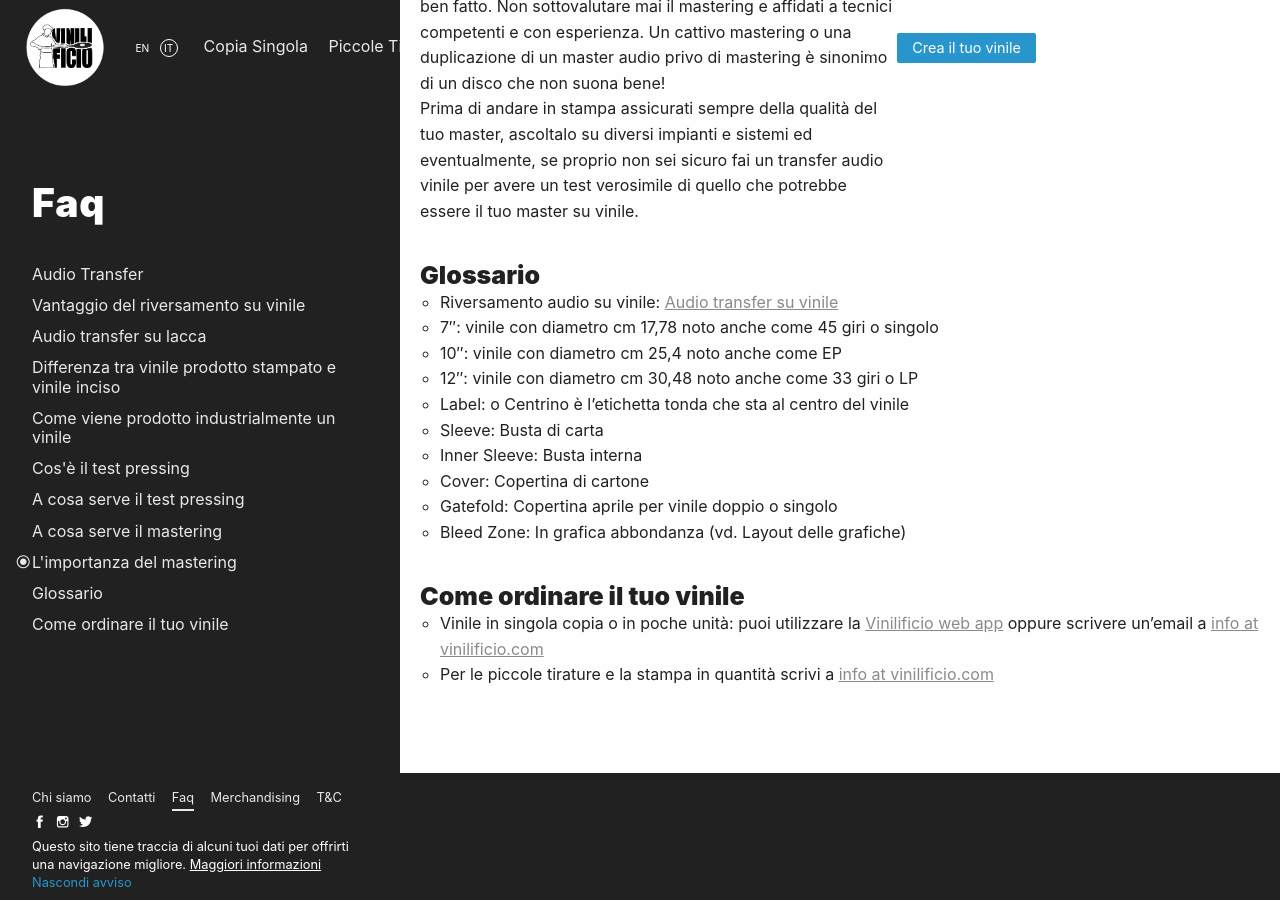
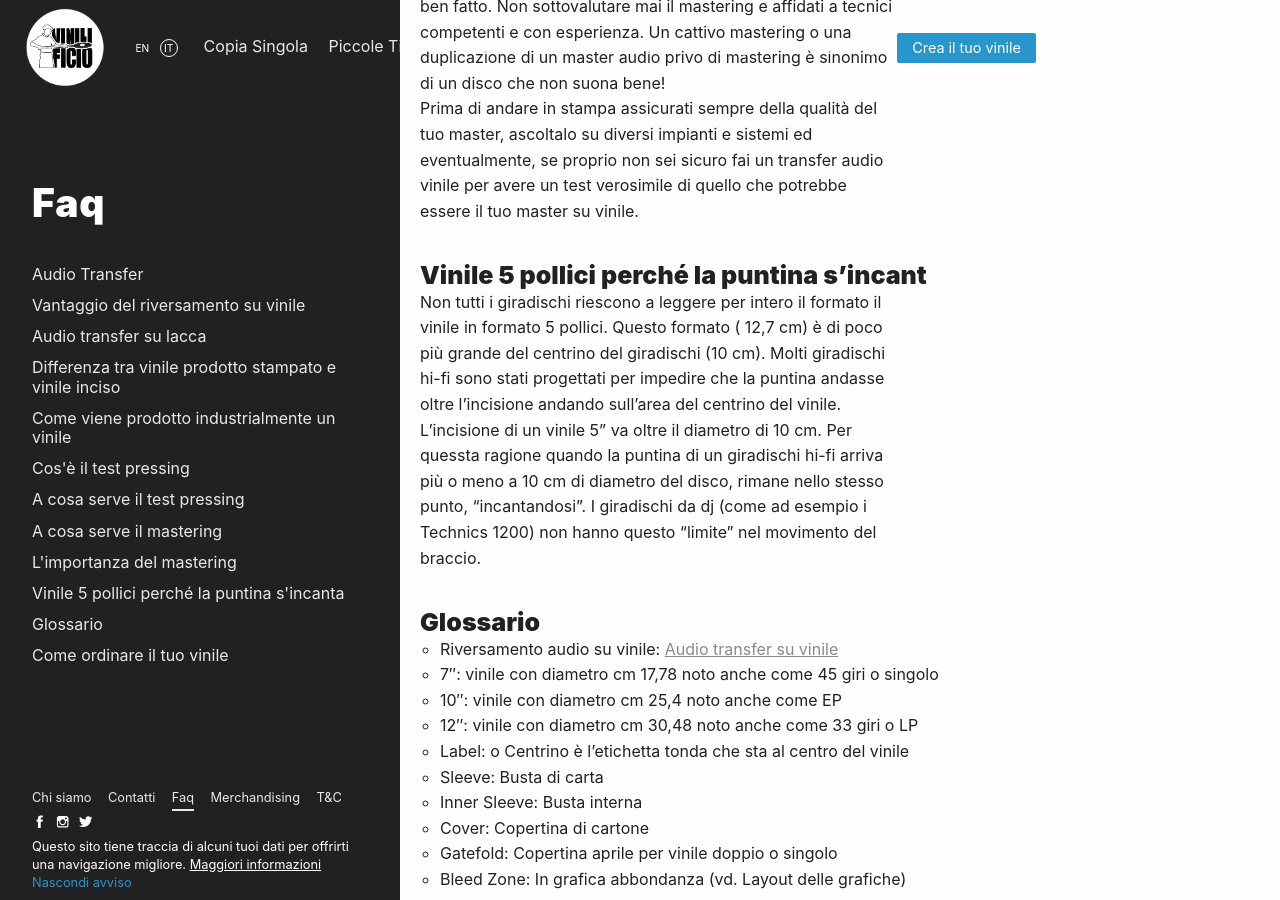
Before and after one commit to Vinilificio/vinilificio.com, a Jekyll site: the page built from _pages/domande-frequenti.md, in a window 1280 px wide and 900 px high, scrolled down 3872 px. Built offline with Jekyll 4.4.1, drawn with Linux system fonts in a browser that asks for light colours; nearby versions of some CDN libraries; comment, search, counter and statistics services are not loaded.

Commit message:
vinle 5"

```diff
--- a/_pages/domande-frequenti.md
+++ b/_pages/domande-frequenti.md
@@ -21,6 +21,8 @@ menu:
   id: mastering
 - titolo: L'importanza del mastering
   id: importanza-del-mastering
+- titolo: Vinile 5 pollici perché la puntina s'incanta
+  id: vinile-5-pollici-perche-la-puntina-s'incanta
 - titolo: Glossario
   id: glossario
 - titolo: Come ordinare il tuo vinile
@@ -90,6 +92,10 @@ Il mastering prevede principalmente (ma non solo) interventi di correzione sulle
 Il mastering permette innanzi tutto di ottimizzare l’audio prodotto al supporto sul quale verrà successivamente duplicato. Un buon disco non è solo frutto di una buona registrazione e di un buon mixaggio ma anche da un mastering ben fatto. Non sottovalutare mai il mastering e affidati a tecnici competenti e con esperienza. Un cattivo mastering o una duplicazione di un master audio privo di mastering è sinonimo di un disco che non suona bene!<br>
 Prima di andare in stampa assicurati sempre della qualità del tuo master, ascoltalo su diversi impianti e sistemi ed eventualmente, se proprio non sei sicuro fai un transfer audio vinile per avere un test verosimile di quello che potrebbe essere il tuo master su vinile.
 
+### Vinile 5 pollici perché la puntina s'incant
+Non tutti i giradischi riescono a leggere per intero il formato il vinile in formato 5 pollici. Questo formato ( 12,7 cm) è di poco più grande del centrino del giradischi (10 cm).
+Molti giradischi hi-fi sono stati progettati per impedire che la puntina andasse oltre l'incisione andando sull'area del centrino del vinile. L'incisione di un vinile 5" va oltre il diametro di 10 cm. Per quessta ragione quando la puntina di un giradischi hi-fi arriva più o meno a 10 cm di diametro del disco, rimane nello stesso punto, "incantandosi". I giradischi da dj (come ad esempio i Technics 1200) non hanno questo "limite" nel movimento del braccio.
+
 ### Glossario
 * Riversamento audio su vinile: [Audio transfer su vinile](#audio-transfer-in-singola-copia)
 * 7″: vinile con diametro cm 17,78 noto anche come 45 giri o singolo
```
